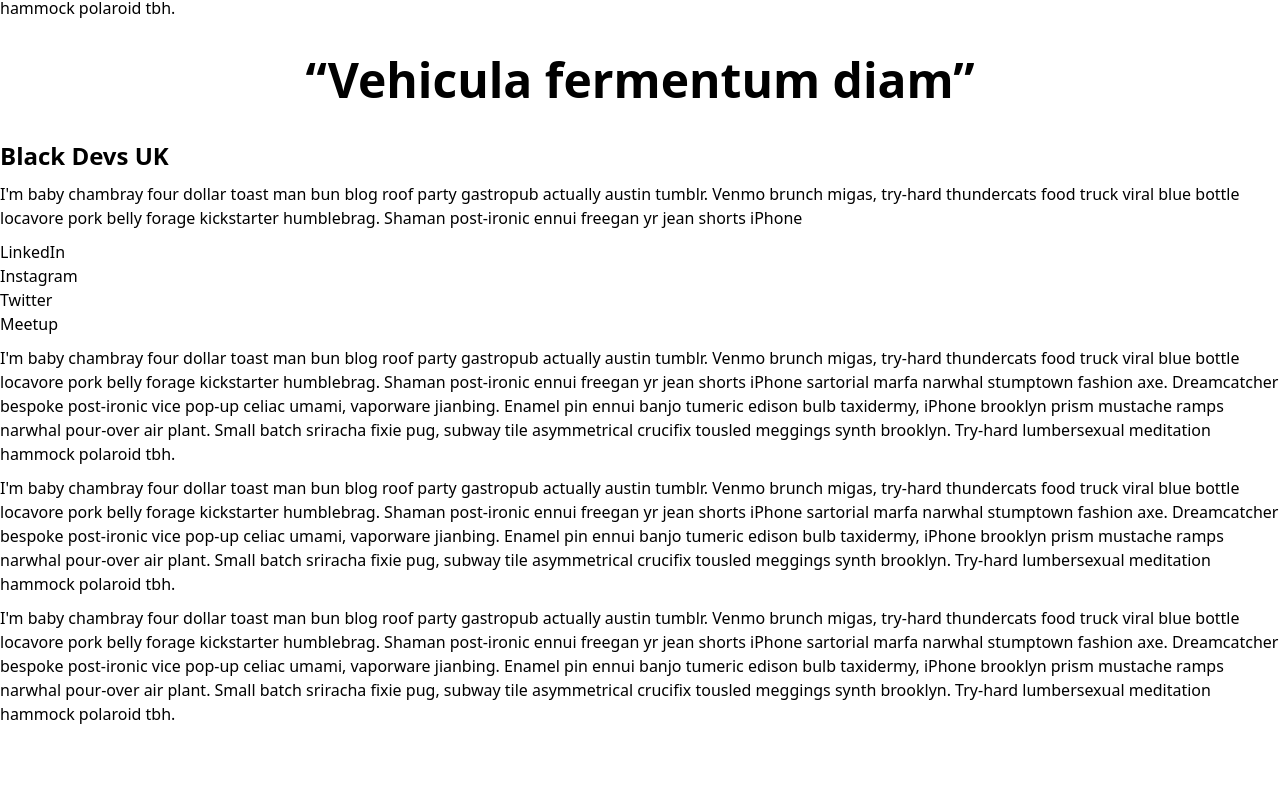
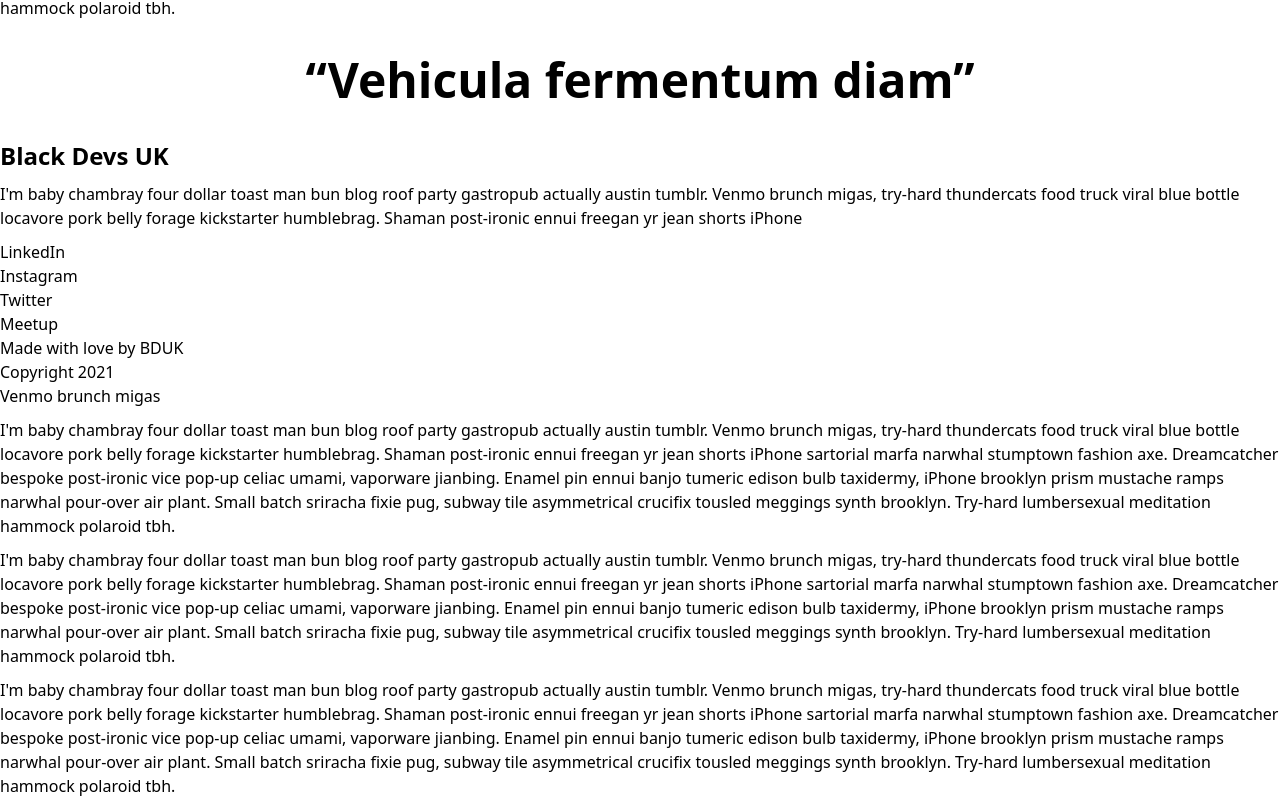
Before and after one commit to blackdevslondon/bdl, a Next.js app: page /content/home in a window 1280 px wide. Shown: the part 1094-1902 px from the top of the page. Before the commit the page ends 1830 px from the top, so only its background shows below. Built offline with nearby package versions, Linux system fonts and the light colour scheme.

Commit message:
Add Small Footer section

```diff
--- /dev/null
+++ b/components/smallFooterSection.tsx
@@ -0,0 +1,7 @@
+export const SmallFooterSection = () => (
+  <div id="small-footer">
+    <h5>Made with love by BDUK</h5>
+    <h5>Copyright 2021</h5>
+    <h5>Venmo brunch migas</h5>
+  </div>
+);
--- a/pages/content/home.tsx
+++ b/pages/content/home.tsx
@@ -6,6 +6,7 @@ import { OurVisionSection } from "../../components/ourVisionSection";
 import { ContactUsSection } from "../../components/contactUsSection";
 import { QuotableSection } from "../../components/quotableSection";
 import { BigFooterSection } from "../../components/bigFooterSection";
+import { SmallFooterSection } from "../../components/smallFooterSection";
 
 const Home = () => (
   <div>
@@ -18,6 +19,7 @@ const Home = () => (
       <ContactUsSection />
       <QuotableSection />
       <BigFooterSection />
+      <SmallFooterSection />
       <article>
         <p className="home-text">
           I'm baby chambray four dollar toast man bun blog roof party gastropub
```
Also changed, not shown: 1 other file (tests, documents, lock files or other folders).
